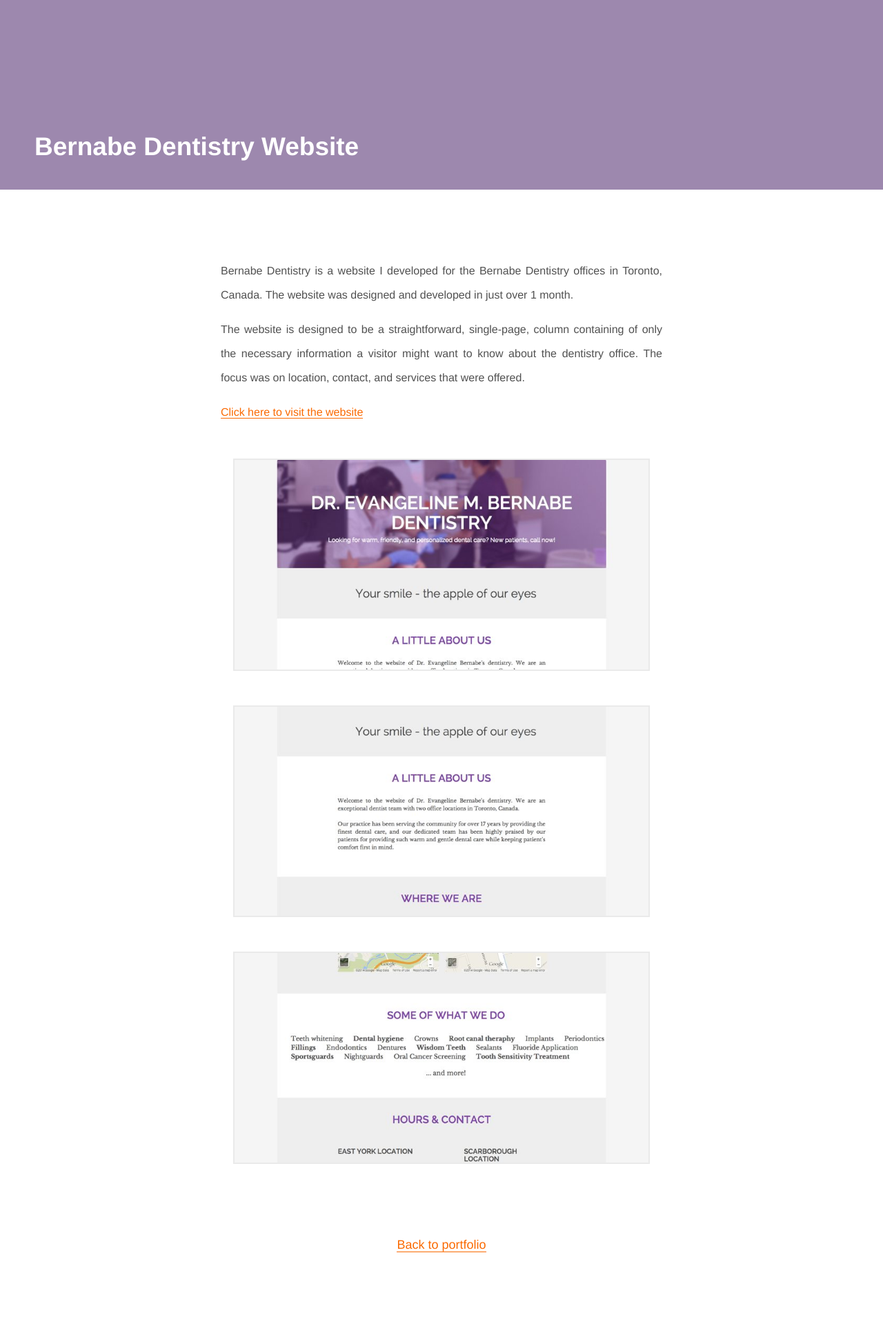
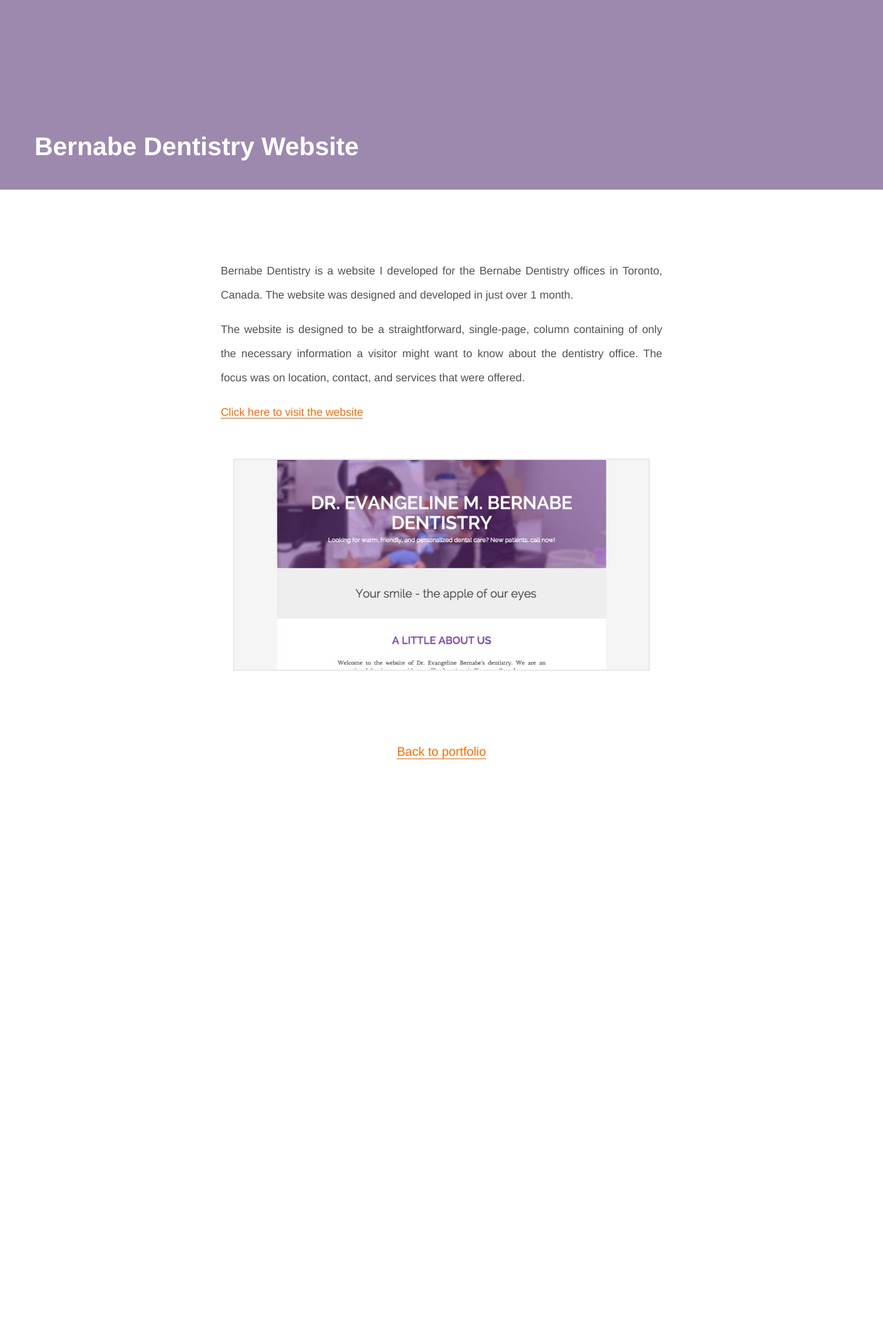
Before and after one commit to jffrymrtn/jffrymrtn.github.io, a Jekyll site: the page built from _posts/2014-07-27-bernabe.md, in a window 1280 px wide. Shown: the whole page at 69% size. Built offline with Jekyll 4.4.1, drawn with Linux system fonts in a browser that asks for light colours; after the commit the page ends 1208 px from its top, so only the background shows below that.

Commit message:
Update 2014-07-27-bernabe.md

```diff
--- a/_posts/2014-07-27-bernabe.md
+++ b/_posts/2014-07-27-bernabe.md
@@ -19,7 +19,3 @@
 [Click here to visit the website](http://embernabedentistry.com/)
 
 ![icon](/images/projects/bernabe/bernabe-top.jpg)
-
-![icon](/images/projects/bernabe/bernabe-middle.jpg)
-
-![icon](/images/projects/bernabe/bernabe-bottom.jpg)
```
